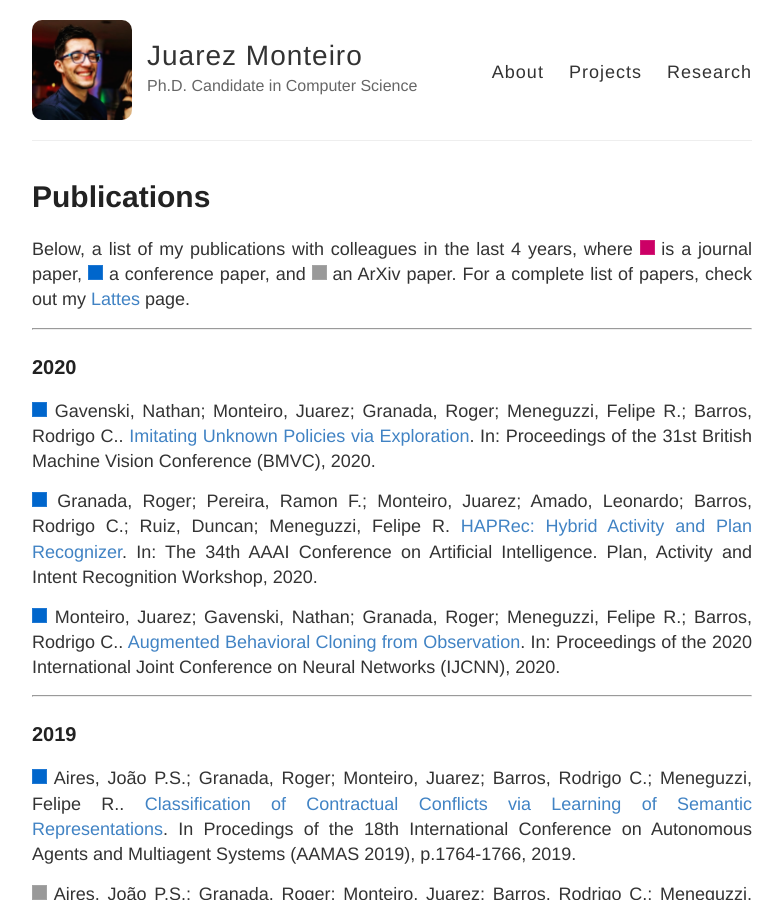
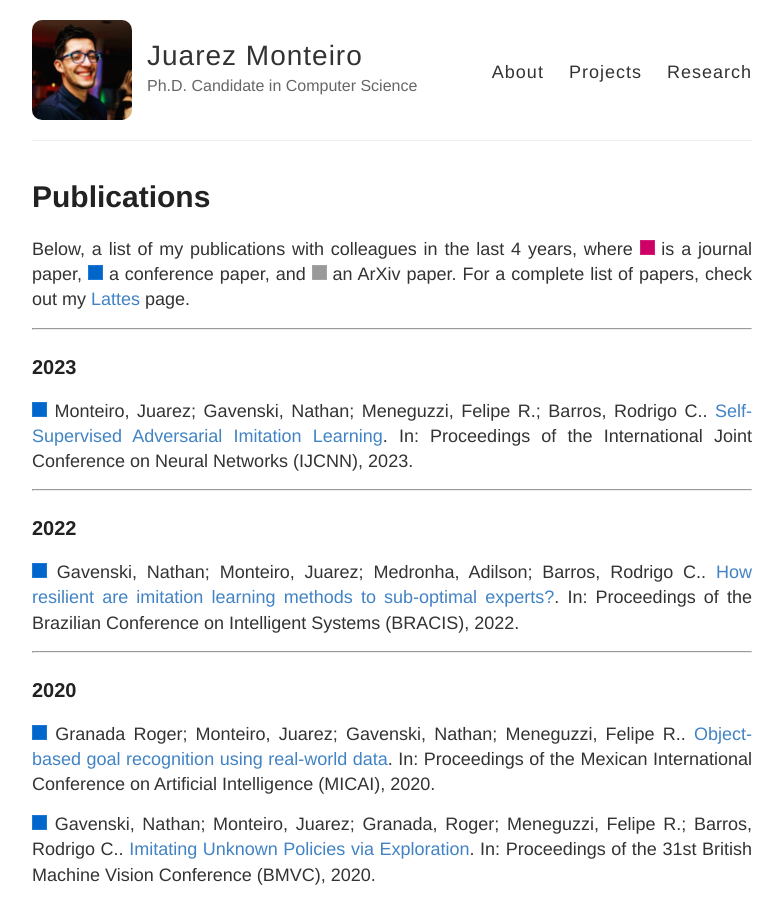
Before and after one commit to jrzmnt/jrzmnt.github.io, a Jekyll site: the page built from publications.md, in a window 1280 px wide and 900 px high. Shown: the whole window, without its empty margins (248-1031 px from the left). Built offline with Jekyll 4.4.1, drawn with Linux system fonts in a browser that asks for light colours.

Commit message:
update publications session

```diff
--- a/publications.md
+++ b/publications.md
@@ -7,7 +7,22 @@ permalink: /publications/
 Below, a list of my publications with colleagues in the last 4 years, where <img src="https://raw.githubusercontent.com/jrzmnt/jrzmnt.github.io/master/images/jo.svg" width="15" height="15"/> is a journal paper, <img src="https://raw.githubusercontent.com/jrzmnt/jrzmnt.github.io/master/images/cf.svg" width="15" height="15"/> a conference paper, and <img src="https://raw.githubusercontent.com/jrzmnt/jrzmnt.github.io/master/images/ot.svg" width="15" height="15"/> an ArXiv paper. For a complete list of papers, check out my [Lattes](http://lattes.cnpq.br/6307746290114554) page.
 
 ---
+
+### 2023
+
+<img src="https://raw.githubusercontent.com/jrzmnt/jrzmnt.github.io/master/images/cf.svg" width="15" height="15"/> Monteiro, Juarez; Gavenski, Nathan; Meneguzzi, Felipe R.; Barros, Rodrigo C.. [Self-Supervised Adversarial Imitation Learning](https://arxiv.org/pdf/2304.10914.pdf). In: Proceedings of the International Joint Conference on Neural Networks (IJCNN), 2023.
+
+---
+
+### 2022
+
+<img src="https://raw.githubusercontent.com/jrzmnt/jrzmnt.github.io/master/images/cf.svg" width="15" height="15"/> Gavenski, Nathan; Monteiro, Juarez; Medronha, Adilson; Barros, Rodrigo C.. [How resilient are imitation learning methods to sub-optimal experts?](https://link.springer.com/chapter/10.1007/978-3-031-21689-3_32). In: Proceedings of the Brazilian Conference on Intelligent Systems (BRACIS), 2022.
+
+---
+
 ### 2020
+
+<img src="https://raw.githubusercontent.com/jrzmnt/jrzmnt.github.io/master/images/cf.svg" width="15" height="15"/> Granada Roger; Monteiro, Juarez; Gavenski, Nathan; Meneguzzi, Felipe R.. [Object-based goal recognition using real-world data](https://repositorio.pucrs.br/dspace/bitstream/10923/18602/2/ObjectBased_Goal_Recognition_Using_RealWorld_Data.pdf). In: Proceedings of the Mexican International Conference on Artificial Intelligence (MICAI), 2020.
 
 <img src="https://raw.githubusercontent.com/jrzmnt/jrzmnt.github.io/master/images/cf.svg" width="15" height="15"/> Gavenski, Nathan; Monteiro, Juarez; Granada, Roger; Meneguzzi, Felipe R.; Barros, Rodrigo C.. [Imitating Unknown Policies via Exploration](). In: Proceedings of the 31st British Machine Vision Conference (BMVC), 2020.
 
@@ -16,17 +31,20 @@ Below, a list of my publications with colleagues in the last 4 years, where <img
 <img src="https://raw.githubusercontent.com/jrzmnt/jrzmnt.github.io/master/images/cf.svg" width="15" height="15"/> Monteiro, Juarez; Gavenski, Nathan; Granada, Roger; Meneguzzi, Felipe R.; Barros, Rodrigo C.. [Augmented Behavioral Cloning from Observation](https://arxiv.org/abs/2004.13529). In: Proceedings of the 2020 International Joint Conference on Neural Networks (IJCNN), 2020.
 
 ---
+
 ### 2019
+
 <img src="https://raw.githubusercontent.com/jrzmnt/jrzmnt.github.io/master/images/cf.svg" width="15" height="15"/> Aires, João P.S.; Granada, Roger; Monteiro, Juarez; Barros, Rodrigo C.; Meneguzzi, Felipe R.. [Classification of Contractual Conflicts via Learning of Semantic Representations](http://www.ifaamas.org/Proceedings/aamas2019/pdfs/p1764.pdf). In Procedings of the 18th International Conference on Autonomous Agents and Multiagent Systems (AAMAS 2019), p.1764-1766, 2019.
 
 <img src="https://raw.githubusercontent.com/jrzmnt/jrzmnt.github.io/master/images/ot.svg" width="15" height="15"/> Aires, João P.S.; Granada, Roger; Monteiro, Juarez; Barros, Rodrigo C.; Meneguzzi, Felipe R.. [Classifying Norm Conflicts using Learned Semantic Representations](https://arxiv.org/abs/1906.02121) 2019 (ArXiv Preprint).
 
 ---
+
 ### 2018
 
-<img src="https://raw.githubusercontent.com/jrzmnt/jrzmnt.github.io/master/images/jo.svg" width="15" height="15"/> Granada, Roger; Aires, João P.S.; Monteiro, Juarez; Meneguzzi, Felipe R.; Barros, Rodrigo C.. [Improving Action Recognition Using Temporal Regions](http://https://periodicos.ufmg.br/index.php/jidm/issue/view/655). *Journal of Information and Data Management - JIDM*, v.9, p.108-123, 2018.
+<img src="https://raw.githubusercontent.com/jrzmnt/jrzmnt.github.io/master/images/jo.svg" width="15" height="15"/> Granada, Roger; Aires, João P.S.; Monteiro, Juarez; Meneguzzi, Felipe R.; Barros, Rodrigo C.. [Improving Action Recognition Using Temporal Regions](http://https://periodicos.ufmg.br/index.php/jidm/issue/view/655). _Journal of Information and Data Management - JIDM_, v.9, p.108-123, 2018.
 
-<img src="https://raw.githubusercontent.com/jrzmnt/jrzmnt.github.io/master/images/jo.svg" width="15" height="15"/> Silva, Leandro P.; Granada, Roger; Monteiro, Juarez; Ruiz, Duncan. [Fusing Scene Context to Improve Object Recognition](http://https://periodicos.ufmg.br/index.php/jidm/issue/view/655). *Journal of Information and Data Management - JIDM*, v.9, p.147-162, 2018.
+<img src="https://raw.githubusercontent.com/jrzmnt/jrzmnt.github.io/master/images/jo.svg" width="15" height="15"/> Silva, Leandro P.; Granada, Roger; Monteiro, Juarez; Ruiz, Duncan. [Fusing Scene Context to Improve Object Recognition](http://https://periodicos.ufmg.br/index.php/jidm/issue/view/655). _Journal of Information and Data Management - JIDM_, v.9, p.147-162, 2018.
 
 <img src="https://raw.githubusercontent.com/jrzmnt/jrzmnt.github.io/master/images/cf.svg" width="15" height="15"/> Monteiro, Juarez; Granada, Roger; Aires, João P.; Barros, Rodrigo C.. [Evaluating the Feasibility of Deep Learning for Action Recognition in Small Datasets](http://https://ieeexplore.ieee.org/document/8489297). In Proceedings of the 2018 International Joint Conference on Neural Networks (IJCNN), p.1-8, 2018.
 
@@ -37,6 +55,7 @@ Below, a list of my publications with colleagues in the last 4 years, where <img
 <img src="https://raw.githubusercontent.com/jrzmnt/jrzmnt.github.io/master/images/cf.svg" width="15" height="15"/> Monteiro, Juarez; Granada, Roger; Meneguzzi, Felipe R.; Barros, Rodrigo C.. [Using Scene Context to Improve Action Recognition](http://doi.org/10.1007/978-3-030-13469-3_110). In Proceedings of the 23rd Iberoamerican Congress on Pattern Recognition (CIARP 2018), 2018.
 
 ---
+
 ### 2017
 
 <img src="https://raw.githubusercontent.com/jrzmnt/jrzmnt.github.io/master/images/cf.svg" width="15" height="15"/> Granada, Roger; Pereira, Ramon F.; Monteiro, Juarez; Barros, Rodrigo C.; Ruiz, Duncan; Meneguzzi, Felipe R.. [Hybrid Activity and Plan Recognition for Video Streams](https://aaai.org/ocs/index.php/WS/AAAIW17/paper/view/15117). Proceedings of the 31st AAAI Conference on Artificial Intelligence - Plan, Activity and Intent Recognition Workshop (AAAI-PAIR), p.819-825, 2017.
```
